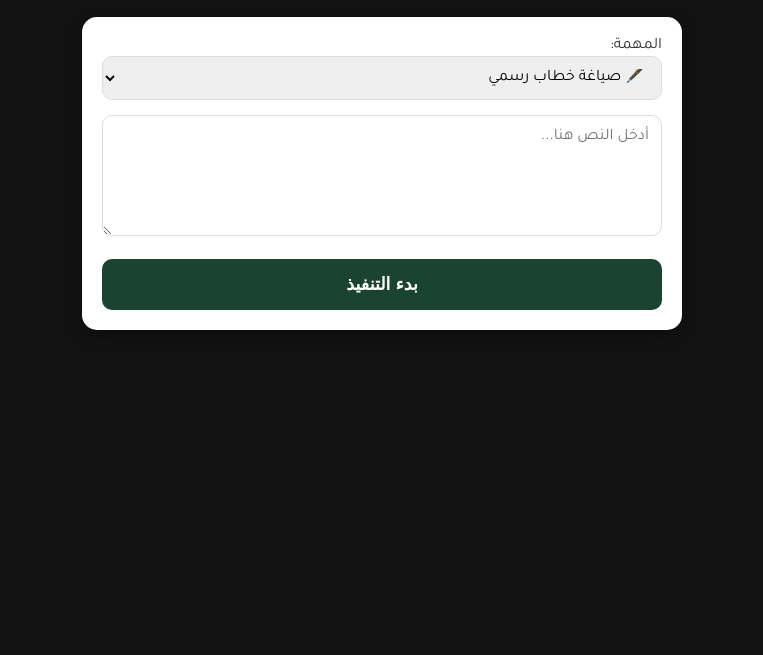
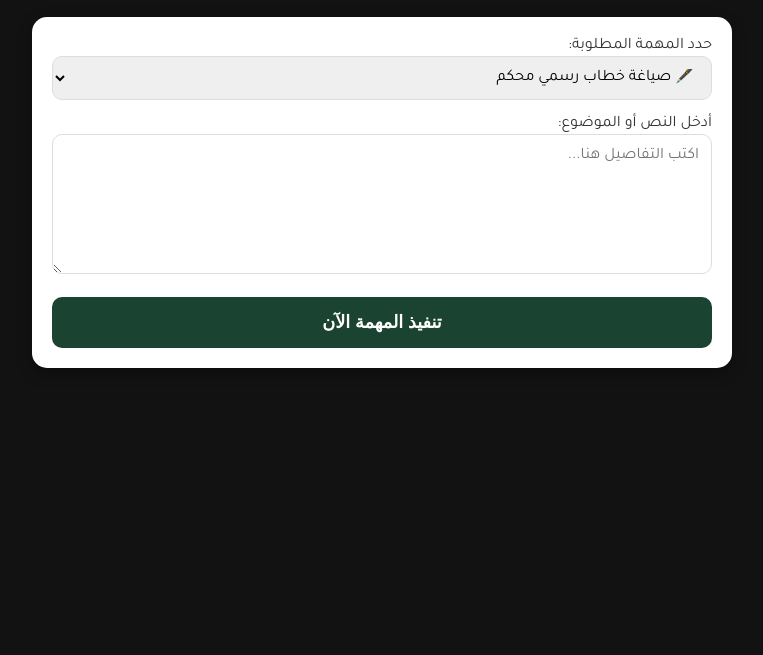
Before and after one commit to mohamedfarah488-afk/ai-assistant, a plain HTML site: page index.html in a window 1280 px wide. Shown: the part 145-800 px from the top of the page, without its empty margins (258-1021 px from the left). Drawn offline with Linux system fonts and the light colour scheme.

Commit message:
Update index.html

```diff
--- a/index.html
+++ b/index.html
@@ -3,86 +3,104 @@
 <head>
     <meta charset="UTF-8">
     <meta name="viewport" content="width=device-width, initial-scale=1.0">
-    <title>مساعد د. محمد فارح</title>
+    <title>المساعد الأكاديمي المتقدم - د. محمد فارح</title>
     <link href="https://fonts.googleapis.com/css2?family=Amiri:wght@400;700&family=Tajawal:wght@400;500;700&display=swap" rel="stylesheet">
     <style>
         :root { --gold: #D4AF37; --green: #1B4332; --black: #121212; --white: #FFFFFF; }
         body { font-family: 'Tajawal', sans-serif; background: var(--black); color: var(--white); margin: 0; padding: 15px; }
-        .app-container { max-width: 600px; margin: auto; }
+        .app-container { max-width: 700px; margin: auto; }
+        .header { text-align: center; padding: 20px; border-bottom: 2px solid var(--gold); margin-bottom: 20px; }
         .card { background: var(--white); color: #333; padding: 20px; border-radius: 15px; box-shadow: 0 5px 15px rgba(0,0,0,0.3); }
         select, textarea { width: 100%; padding: 12px; border-radius: 10px; border: 1px solid #ddd; font-family: 'Tajawal'; font-size: 1rem; margin-bottom: 15px; box-sizing: border-box; }
         .btn-main { background: var(--green); color: white; border: none; width: 100%; padding: 15px; border-radius: 10px; font-weight: bold; cursor: pointer; font-size: 1.1rem; }
-        .output-area { margin-top: 25px; display: none; background: #fff; color: #222; padding: 20px; border-radius: 10px; border-right: 8px solid var(--gold); line-height: 1.8; text-align: right; }
-        .error { color: #ff4d4d; background: #fff1f1; padding: 10px; border-radius: 8px; margin-top: 10px; display: none; font-size: 0.8rem; border: 1px solid #ffcccc; }
+        .btn-main:disabled { background: #666; }
+        .output-area { margin-top: 25px; display: none; background: #fff; color: #222; padding: 25px; border-radius: 10px; border-right: 8px solid var(--gold); line-height: 1.8; text-align: right; }
+        .error { color: #ff4d4d; background: #fff1f1; padding: 10px; border-radius: 8px; margin-top: 10px; display: none; font-size: 0.9rem; }
+        .badge { display: inline-block; padding: 5px 10px; background: var(--gold); color: black; border-radius: 5px; font-size: 0.8rem; margin-bottom: 10px; font-weight: bold; }
     </style>
 </head>
 <body>
 
 <div class="app-container">
-    <div style="text-align: center; padding: 20px;">
+    <div class="header">
         <h1 style="font-family: 'Amiri'; color: var(--gold); margin: 0;">د. محمد فارح</h1>
-        <p style="opacity: 0.8;">المساعد الأكاديمي الذكي (نسخة مستقرة)</p>
+        <p style="margin: 5px 0; opacity: 0.8;">المساعد الذكي لرئيس القسم (Gemini 2.0)</p>
     </div>
 
     <div class="card">
-        <label>المهمة:</label>
-        <select id="mode">
-            <option value="draft">🖋️ صياغة خطاب رسمي</option>
-            <option value="sum">📋 تلخيص محتوى</option>
-            <option value="task">✅ استخراج المهام</option>
-            <option value="adv">💡 استشارة إدارية</option>
+        <label>حدد المهمة المطلوبة:</label>
+        <select id="actionMode">
+            <option value="draft">🖋️ صياغة خطاب رسمي محكم</option>
+            <option value="summarize">📋 تلخيص مراسلات أو محاضر</option>
+            <option value="consult">💡 استشارة إدارية وأكاديمية</option>
+            <option value="tasks">✅ استخراج وضبط المهام من نص</option>
         </select>
 
-        <textarea id="txt" rows="5" placeholder="أدخل النص هنا..."></textarea>
-        <button id="btn" class="btn-main" onclick="run()">بدء التنفيذ</button>
-        <div id="err" class="error"></div>
+        <label>أدخل النص أو الموضوع:</label>
+        <textarea id="userInput" rows="6" placeholder="اكتب التفاصيل هنا..."></textarea>
+
+        <button id="execBtn" class="btn-main" onclick="executeAI()">تنفيذ المهمة الآن</button>
+        <div id="errDiv" class="error"></div>
     </div>
 
-    <div id="res" class="output-area"></div>
+    <div id="resDiv" class="output-area"></div>
 </div>
 
 <script>
-    const API_KEY = "AIzaSyCRWq1Mw41Ls8jV1aXqoKHN1oFaNkGpVQ8"; // مفتاحك السليم
-    // استخدام v1 (النسخة المستقرة) بدلاً من v1beta لتجنب الزحام
-    const URL = `https://generativelanguage.googleapis.com/v1/models/gemini-1.5-flash:generateContent?key=${API_KEY}`;
+    const API_KEY = "AIzaSyCRWq1Mw41Ls8jV1aXqoKHN1oFaNkGpVQ8";
+    const API_URL = "https://generativelanguage.googleapis.com/v1beta/models/gemini-2.0-flash:generateContent";
 
-    async function run() {
-        const mode = document.getElementById('mode').value;
-        const txt = document.getElementById('txt').value;
-        const btn = document.getElementById('btn');
-        const res = document.getElementById('res');
-        const err = document.getElementById('err');
+    async function executeAI() {
+        const mode = document.getElementById('actionMode').value;
+        const input = document.getElementById('userInput').value;
+        const resDiv = document.getElementById('resDiv');
+        const errDiv = document.getElementById('errDiv');
+        const btn = document.getElementById('execBtn');
 
-        if(!txt) return;
+        if(!input) return;
+
         btn.disabled = true;
-        btn.innerText = "جاري الاتصال... ✨";
-        err.style.display = "none";
-        res.style.display = "none";
+        btn.innerText = "جاري المعالجة الذكية... ✨";
+        errDiv.style.display = "none";
+        resDiv.style.display = "none";
 
-        let p = "";
-        if(mode === 'draft') p = "اكتب خطاباً رسمياً بليغاً بلسان رئيس القسم حول: ";
-        if(mode === 'sum') p = "لخص النص التالي في نقاط دقيقة: ";
-        if(mode === 'task') p = "استخرج قائمة المهام المطلوبة من هذا النص: ";
-        if(mode === 'adv') p = "قدم نصيحة إدارية أكاديمية بخصوص: ";
+        // تخصيص الأوامر بناءً على الوضع المختار
+        let systemPrompt = "";
+        if(mode === 'draft') systemPrompt = "أنت خبير صياغة إدارية. اكتب خطاباً رسمياً بليغاً جداً بلسان رئيس القسم حول: ";
+        if(mode === 'summarize') systemPrompt = "أنت مساعد إداري دقيق. لخص النص التالي في نقاط مركزة مع إبراز القرارات المتخذة: ";
+        if(mode === 'consult') systemPrompt = "أنت مستشار أكاديمي. قدم نصيحة إدارية أو قانونية (بناءً على الأعراف الجامعية) بخصوص: ";
+        if(mode === 'tasks') systemPrompt = "حلل النص التالي واستخرج منه قائمة مهام محددة (To-Do List) مع تحديد المسؤوليات إن وجدت: ";
 
         try {
-            const r = await fetch(URL, {
+            const response = await fetch(`${API_URL}?key=${API_KEY}`, {
                 method: "POST",
                 headers: { "Content-Type": "application/json" },
-                body: JSON.stringify({ contents: [{ parts: [{ text: p + txt }] }] })
+                body: JSON.stringify({
+                    contents: [{ parts: [{ text: systemPrompt + input }] }]
+                })
             });
-            const d = await r.json();
-            if(d.error) throw new Error(d.error.message);
-            res.innerText = d.candidates[0].content.parts[0].text;
-            res.style.display = "block";
+
+            const data = await response.json();
+
+            if (data.error) {
+                if(data.error.status === "RESOURCE_EXHAUSTED") throw new Error("المحرك مشغول حالياً، يرجى إعادة المحاولة بعد دقيقة.");
+                throw new Error(data.error.message);
+            }
+
+            if (data.candidates) {
+                let aiText = data.candidates[0].content.parts[0].text;
+                resDiv.innerHTML = `<div class='badge'>النتيجة:</div><br>` + aiText.replace(/\n/g, "<br>");
+                resDiv.style.display = "block";
+            }
         } catch (e) {
-            err.innerText = "تنبيه: " + e.message;
-            err.style.display = "block";
+            errDiv.innerText = e.message;
+            errDiv.style.display = "block";
         } finally {
             btn.disabled = false;
-            btn.innerText = "بدء التنفيذ";
+            btn.innerText = "تنفيذ المهمة الآن";
         }
     }
 </script>
+
 </body>
 </html>
```
